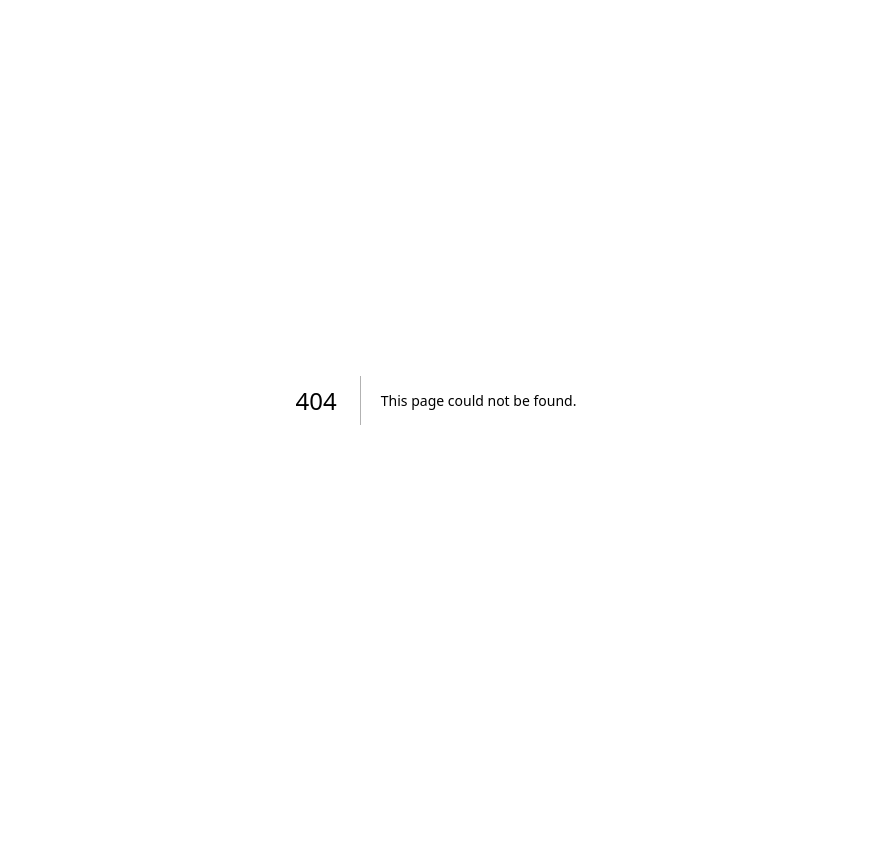
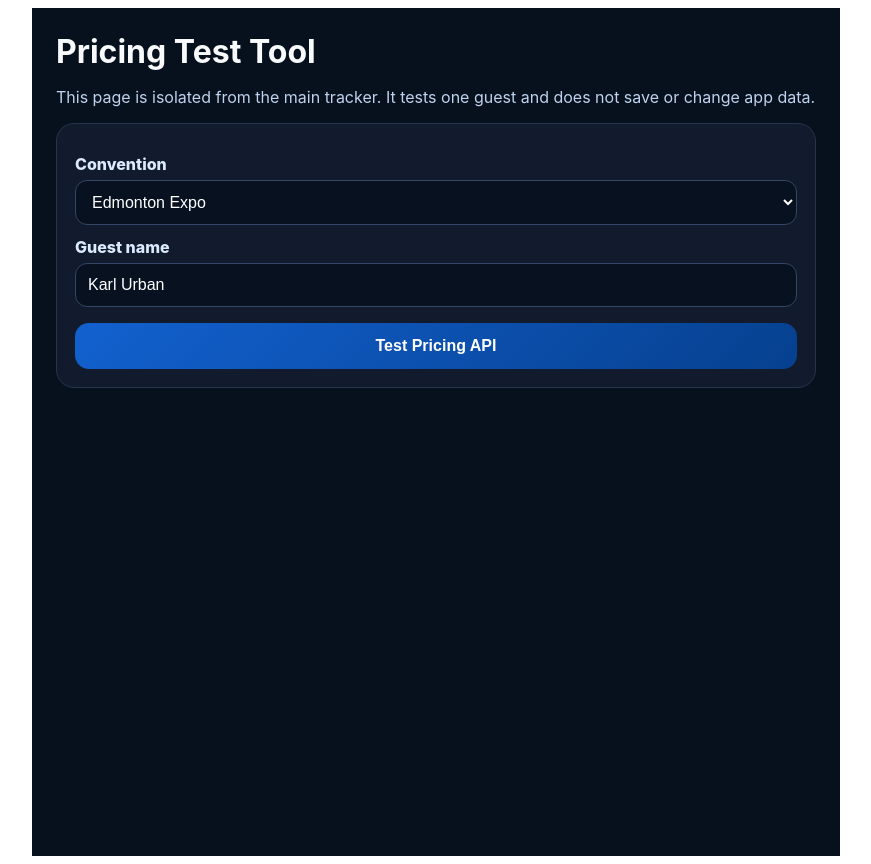
Before and after one commit to gyglesiasYeg/ComicConTrackerV4, a Next.js app: page /pricing-test in a window 1280 px wide. Before the commit this address had no page. Shown: the whole page, without its empty margins (204-1075 px from the left). Before the commit the page ends 800 px from the top, so only its background shows below. Built offline with nearby package versions, Linux system fonts and the light colour scheme.

Commit message:
Add files via upload

```diff
--- /dev/null
+++ b/pages/pricing-test.js
@@ -0,0 +1,102 @@
+import {useState} from 'react';
+
+const conventions = {
+  edmonton: {
+    id:'edmonton',
+    name:'Edmonton Expo',
+    dates:'Sept 18 - 20, 2026',
+    start:'2026-09-18',
+    website:'https://fanexpohq.com/edmontonexpo/',
+    guestUrl:'https://fanexpohq.com/edmontonexpo/all-guests/'
+  },
+  nycc: {
+    id:'nycc',
+    name:'New York Comic Con',
+    dates:'Oct 8 - 11, 2026',
+    start:'2026-10-08',
+    website:'https://www.newyorkcomiccon.com/',
+    guestUrl:'https://www.newyorkcomiccon.com/en-us/guests.html'
+  },
+  calgary: {
+    id:'calgary',
+    name:'Calgary Expo',
+    dates:'Apr 22 - 25, 2027',
+    start:'2027-04-22',
+    website:'https://fanexpohq.com/calgaryexpo/',
+    guestUrl:'https://fanexpohq.com/calgaryexpo/celebrities/'
+  }
+};
+
+export default function PricingTest(){
+  const [conId,setConId]=useState('edmonton');
+  const [guestName,setGuestName]=useState('Karl Urban');
+  const [busy,setBusy]=useState(false);
+  const [result,setResult]=useState(null);
+
+  async function test(){
+    setBusy(true);
+    setResult(null);
+    try{
+      const controller=new AbortController();
+      const timer=setTimeout(()=>controller.abort(),25000);
+      const r=await fetch('/api/price-debug',{
+        method:'POST',
+        headers:{'content-type':'application/json'},
+        body:JSON.stringify({convention:conventions[conId],guestName}),
+        signal:controller.signal
+      });
+      clearTimeout(timer);
+      setResult(await r.json().catch(()=>({error:'Could not parse API response'})));
+    }catch(e){
+      setResult({error:e.message || String(e)});
+    }finally{
+      setBusy(false);
+    }
+  }
+
+  return <div className="page">
+    <main>
+      <h1>Pricing Test Tool</h1>
+      <p className="note">This page is isolated from the main tracker. It tests one guest and does not save or change app data.</p>
+
+      <section className="card">
+        <label>Convention</label>
+        <select value={conId} onChange={e=>setConId(e.target.value)}>
+          {Object.entries(conventions).map(([id,c])=><option value={id} key={id}>{c.name}</option>)}
+        </select>
+
+        <label>Guest name</label>
+        <input value={guestName} onChange={e=>setGuestName(e.target.value)} placeholder="Karl Urban" />
+
+        <button onClick={test} disabled={busy}>{busy?'Testing...':'Test Pricing API'}</button>
+      </section>
+
+      {result&&<section className="card">
+        <h2>Result</h2>
+        <p><b>Guest:</b> {result.guestName || guestName}</p>
+        <p><b>Autograph:</b> {result.auto ? `$${result.auto}` : 'TBD / not found'}</p>
+        <p><b>Photo Op:</b> {result.photo ? `$${result.photo}` : 'TBD / not found'}</p>
+        <p><b>Method:</b> {result.method || 'n/a'}</p>
+        <p><b>Source:</b> {result.source || 'n/a'}</p>
+        {result.note&&<p className="warn">{result.note}</p>}
+        {result.error&&<p className="bad">{result.error}</p>}
+        <details>
+          <summary>Checked URLs / raw API details</summary>
+          <pre>{JSON.stringify(result,null,2)}</pre>
+        </details>
+      </section>}
+    </main>
+    <style jsx>{`
+      .page{max-width:760px;margin:0 auto;min-height:100vh;background:#07101d;color:#f8fafc;font-family:-apple-system,BlinkMacSystemFont,'Segoe UI',sans-serif;padding:24px}
+      h1{font-size:32px;margin:0 0 10px}
+      .note{color:#bfd3ee}
+      .card{background:#111b2d;border:1px solid #26354d;border-radius:18px;padding:18px;margin:16px 0}
+      label{display:block;font-weight:800;margin-top:12px;margin-bottom:6px;color:#dbeafe}
+      input,select{width:100%;box-sizing:border-box;background:#08111f;color:white;border:1px solid #334766;border-radius:12px;padding:12px;font-size:16px}
+      button{width:100%;border:0;border-radius:14px;padding:14px;margin-top:16px;background:linear-gradient(135deg,#1261cf,#06408f);color:white;font-weight:900;font-size:16px}
+      button:disabled{opacity:.6}
+      pre{white-space:pre-wrap;word-break:break-word;background:#050914;border:1px solid #27364f;border-radius:14px;padding:12px;max-height:420px;overflow:auto}
+      .warn{color:#facc15}.bad{color:#ff9b9b}
+    `}</style>
+  </div>
+}
```
